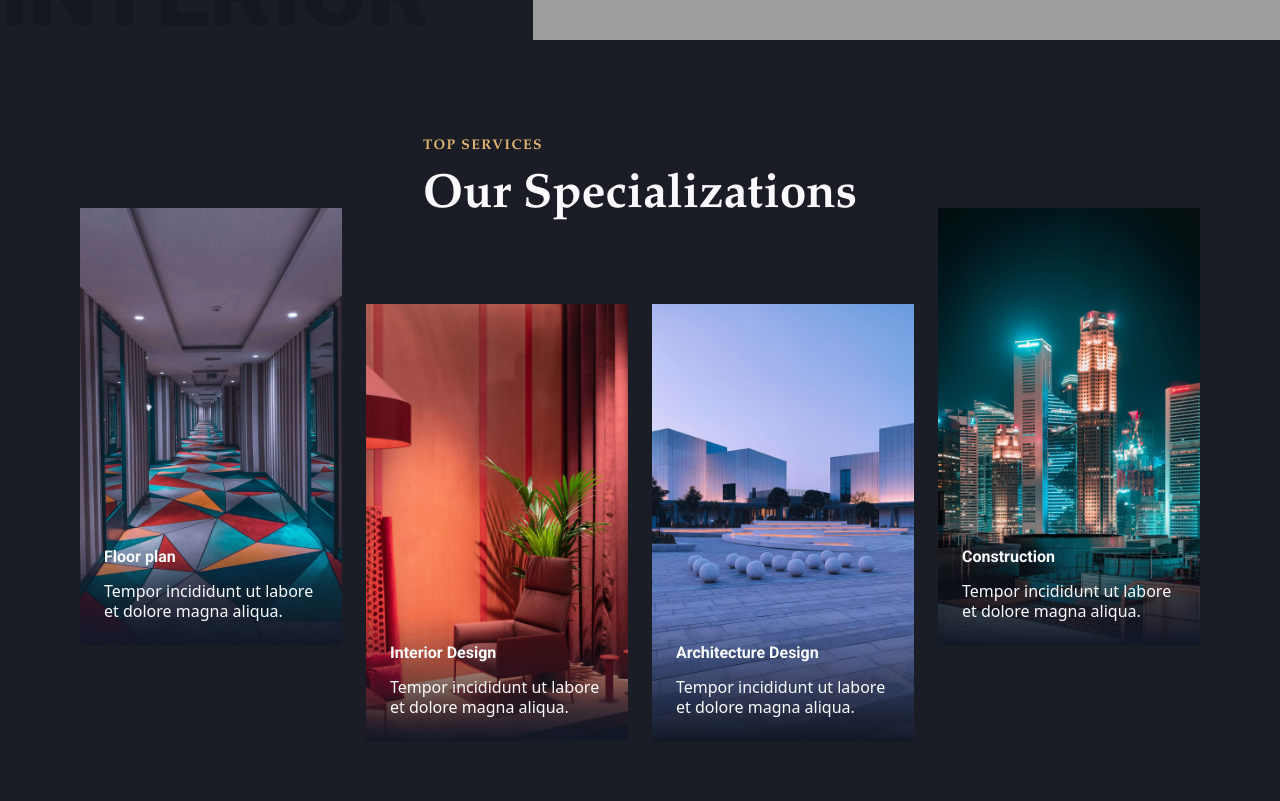
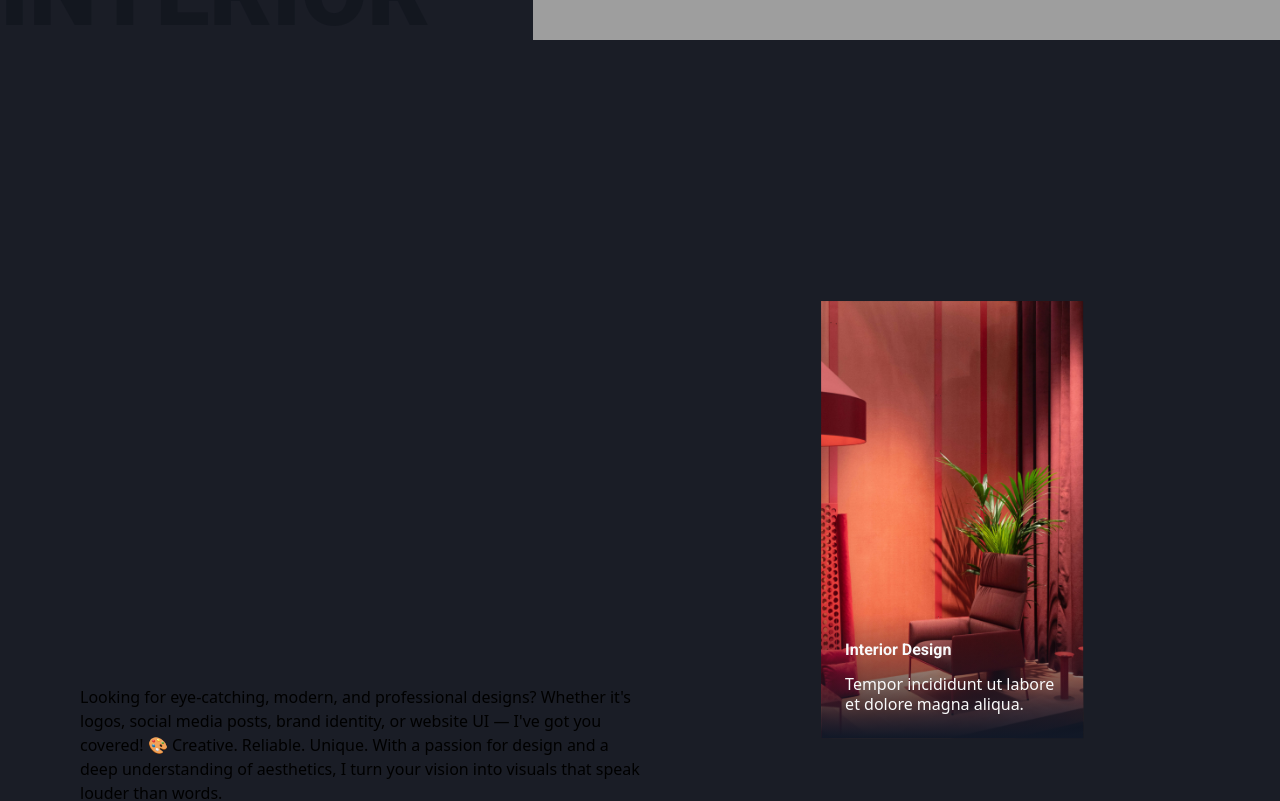
Before and after one commit to theabbos2004/RMC, a React (Vite) app: page / in a window 1280 px wide. Shown: the part 760-1561 px from the top of the page. Built offline with nearby package versions, Linux system fonts and the light colour scheme; grey boxes are pictures that could not be loaded.

Commit message:
add animaiton

```diff
--- a/package.json
+++ b/package.json
@@ -14,6 +14,7 @@
     "@hookform/resolvers": "^3.9.1",
     "emailjs": "^4.0.3",
     "formik": "^2.4.6",
+    "framer-motion": "^12.6.3",
     "react": "^18.3.1",
     "react-dom": "^18.3.1",
     "react-hook-form": "^7.53.2",
--- a/src/components/About.tsx
+++ b/src/components/About.tsx
@@ -32,7 +32,7 @@ export default function About() {
             </div>
             <div className="w-full lg:w-2/4 flex items-center justify-center">
               <Slider
-                positon={["5","0"]}
+                positon={{y:["5","0"]}}
                 sliders={AboutImageList}
                 sliderClassName="!grid-cols-2 !gap-10 !lg:gap-4 place-items-center"
                 classNameBoxCard="!w-auto"
--- a/src/components/Projects.tsx
+++ b/src/components/Projects.tsx
@@ -38,7 +38,7 @@ export default function Projects() {
             <div className="flex w-full">
                 {
                     list &&
-                        <Slider positon={["0","6"]}  sliders={list}
+                        <Slider positon={{y:["0","6"]}}  sliders={list}
                             boxClassName="!justify-center"
                             classNameBoxCard="border-2 border-gray-50 !w-auto"
                             sliderClassName="!flex-wrap place-items-center gap-5"
--- a/src/components/Specializations.tsx
+++ b/src/components/Specializations.tsx
@@ -2,19 +2,116 @@
 import { specializationsList } from "../constans";
 import { Slider, Title } from "./shared";
 import { useMainContext } from "../contexts";
+import { motion,useMotionValueEvent, useScroll } from 'framer-motion'
+import { useEffect, useRef, useState } from "react";
+import { Specializations as SpecializationsType } from "../types";
+export type SpecializationsTypes = {classNameBoxCard?:string,x?:string,y?:string,ref?:React.RefObject<HTMLDivElement>} & SpecializationsType
 export default function Specializations() {
   const {windowSize}=useMainContext()
+  const {scrollYProgress}=useScroll()
+  const [latest,setLatest]=useState<number>()
+  const [sliders,setSliders]=useState<SpecializationsTypes[]>([])
+  const [positon,setPostion]=useState<{ x?: string[],y?: string[]}[]>([])
+  const sectionRef=useRef<HTMLDivElement>(null)
+  const sectionChildRef=useRef<HTMLDivElement>(null)
+  useEffect(()=>{
+    if(specializationsList && sectionRef?.current){
+      const halfHeightOfSectionRef=Math.round((sectionRef?.current?.offsetTop + sectionRef?.current?.clientHeight)/1000*7)
+      const sectionChildRefHeight=sectionChildRef.current && sectionChildRef.current?.clientHeight/100
+      let list:SpecializationsTypes[]=[...specializationsList]
+      list[1]={...specializationsList[1],
+        ref:sectionChildRef,
+        classNameBoxCard:`opacity-[2]`,
+        x:`${(latest && Number(windowSize?.width)> 1024) ?
+          (
+            (latest >= halfHeightOfSectionRef) ? windowSize?.width && windowSize?.width/45 :
+            (latest > 13) ? windowSize?.width && latest * (windowSize?.width/45)/halfHeightOfSectionRef:
+            0
+          ):
+          0
+        }rem`,
+        y:`${(latest && Number(windowSize?.width)> 1024) ?
+          (
+            (latest > 13) && sectionChildRefHeight ? Number(windowSize?.height)/100-(sectionChildRefHeight/2):
+            6
+          ):
+          0
+        }rem`
+      }
+      list[2]={...specializationsList[2],
+        y:`${(latest && Number(windowSize?.width)> 1024) ?
+          (
+            (latest > 13) && sectionChildRefHeight ? Number(windowSize?.height)/100-(sectionChildRefHeight/2):
+            6
+          ):
+          0
+        }rem`
+      }
+      setSliders(list)
+    }
+    if (
+      Number(windowSize?.width) > 1024 &&
+      (
+        !positon[positon.length - 1] ||
+        JSON.stringify(positon[positon.length - 1]) !== JSON.stringify({ y: ["0", "6", "6", "0"] })
+      )
+    ) {
+      setPostion((IState) => {
+        const newState = [...IState];
+        newState.push({ y: ["0", "6", "6", "0"] });
+        return newState;
+      });
+    }
+    else if(
+      Number(windowSize?.width) < 1024 &&
+      JSON.stringify(positon[positon.length - 1]) !== JSON.stringify({ y: ["0", "0"] })
+    ){
+      setPostion(IState=>{
+        const newState=[...IState]
+        newState.push({y:["0","0"]})
+        return newState
+      })
+    }
+  },[latest,sectionRef,windowSize,sectionChildRef])
+  useMotionValueEvent(scrollYProgress, "change", (latest) => {
+    setLatest(Math.round(latest*100));
+  })
   return (
-    <div className="w-full relative py-32" id="Slime-Shop">
-        <div className="w-full flex flex-col items-center gap-5 container mx-auto ">
+    <div ref={sectionRef} className="w-full relative py-32 lg:h-[250vh]" id="Slime-Shop">
+        <div
+          className={`w-full flex flex-col items-center gap-5 container mx-auto sticky top-[3rem]`}
+          >
             <Slider
-              sliders={specializationsList}
-              positon={windowSize?.width && windowSize?.width > 1024 ?["0","6","6","0"]:["0","0"]}
-              titleElement={<div className="lg:absolute z-[1] top-[-3rem]"><Title title="TOP SERVICES" subTitle="Our Specializations" boxClassName="!items-start"/></div>}
+              sliders={sliders}
+              positon={positon[positon.length-1]}
+              titleElement={
+                <motion.div
+                  initial={{opacity:0}}
+                  whileInView={{opacity:Number(windowSize?.width)> 1024 ? (latest && (latest < 10) ? 1 : 0):1}}
+                  transition={{duration:0.5}}
+                  className="lg:absolute z-[1] lg:top-[-3rem]">
+                  <Title title="TOP SERVICES" subTitle="Our Specializations" boxClassName="!items-start"/>
+                </motion.div>}
               boxClassName="lg:!flex-nowrap !justify-start lg:!justify-center !py-10 gap-5 lg:gap-0"
               sliderClassName="w-full grid-flow-col !grid-cols-none !gap-6 lg:gap-0  overflow-hidden overflow-x-scroll lg:overflow-visible scrollbar-hide lg:place-items-center"
-              classNameBoxCard="lg:w-auto"
+              classNameBoxCard={`lg:w-auto ${Number(windowSize?.width)> 1024 ? (latest && (latest < 13) ? "opacity-1" : "opacity-0"):"opacity-1"} duration-300`}
               />
+        </div>
+        <div className={` hidden lg:block sticky container top-[calc(100vh/2-5rem)]`}>
+          <motion.div
+            initial={{opacity:0}}
+            whileInView={{opacity:latest && (latest < 18) ? 0 : 1}}
+            transition={{duration:0.5}}
+            className="w-2/4 flex justify-center"
+            >
+            <p>
+              Looking for eye-catching, modern, and professional designs?
+              Whether it's logos, social media posts, brand identity, or website UI — I've got you covered!
+
+              🎨 Creative. Reliable. Unique.
+              With a passion for design and a deep understanding of aesthetics, I turn your vision into visuals that speak louder than words.
+            </p>
+          </motion.div>
         </div>
   </div>
   )
--- a/src/components/shared/Card.tsx
+++ b/src/components/shared/Card.tsx
@@ -1,8 +1,21 @@
-import { memo } from "react"
+import React, { forwardRef, memo } from "react";
 
-function Card({imageUrl,title,main,style,classNameBox,classNameTitle,classNameMain}:{imageUrl?:any,title?:string,main?:string,style?:any,classNameBox?:string,classNameTitle?:string,classNameMain?:string}) {
+export type CardProps = {
+  imageUrl?: string;
+  title?: string;
+  main?: string;
+  style?: React.CSSProperties;
+  classNameBox?: string;
+  classNameTitle?: string;
+  classNameMain?: string;
+};
+
+ const Card = forwardRef<HTMLDivElement, CardProps>(({
+  imageUrl, title, main, style, classNameBox, classNameTitle, classNameMain
+}, ref) => {
   return (
     <div
+      ref={ref}
       className={`w-72 flex flex-col justify-end group text-gray-50 cursor-pointer bg-[100%_100%] ${classNameBox}`}
       style={{
         ...style
@@ -20,5 +33,5 @@ function Card({imageUrl,title,main,style,classNameBox,classNameTitle,classNameMa
         </div>
     </div>
   )
-}
+})
 export default memo(Card)
--- a/src/components/shared/Slider.tsx
+++ b/src/components/shared/Slider.tsx
@@ -1,27 +1,37 @@
 import { memo, ReactNode, useEffect, useRef, useState } from "react";
 import Card from "./Card";
+import { useMainContext } from "../../contexts";
 type MyObject = {
+    x?: string,
     y?: string,
     imageUrl?:string,
     title?:string,
     main?:string,
   };
 
-function Slider({sliders,positon,sliderClassName,boxClassName,titleElement,classNameBoxCard}:{sliders:any[],positon?:string[],sliderClassName?:string,boxClassName?:string,titleElement?:ReactNode,classNameBoxCard?:string}) {
-    const [list,setList]=useState<MyObject[]>()
-    const slideChildrenRef =  useRef<HTMLDivElement>(null);
-    const slideParentRef =  useRef<HTMLDivElement>(null);
-    useEffect(()=>{
-        if(sliders && positon){
-            const list :MyObject[]=sliders
+function Slider({sliders,positon,sliderClassName,boxClassName,titleElement,classNameBoxCard}:{sliders:any[],positon?:{ x?: string[],y?: string[]},sliderClassName?:string,boxClassName?:string,titleElement?:ReactNode,classNameBoxCard?:string}) {
+  const [list,setList]=useState<MyObject[]>()
+  const slideChildrenRef =  useRef<HTMLDivElement>(null);
+  const slideParentRef =  useRef<HTMLDivElement>(null);
+  const {windowSize}=useMainContext()
+  useEffect(()=>{
+    if(sliders && positon){
+            let list :MyObject[]=[...sliders]
             let num=0
+            let numX=0
             for (let i = 0; i < list.length; i++) {
-                list[i].y=`${positon[i-positon?.length*num]}rem`
-                if((i+1)%positon?.length===0){num++}
+              if(positon?.y && !list[i].y){
+                list[i].y=`${positon?.y[i-positon?.y.length*num]||0}rem`
+                if((i+1)%positon?.y?.length===0){num++}
+              }
+              if(positon?.x && !list[i].x){
+                list[i].x=`${positon?.x[i-positon?.x.length*num]||0}rem`
+                if((i+1)%positon?.x?.length===0){numX++}
+              }
             }
             setList(list)
         }
-    },[sliders])
+    },[sliders,positon])
 
   useEffect(() => {
       if (slideChildrenRef.current && list && list?.length > 1) {
@@ -35,8 +45,7 @@ function Slider({sliders,positon,sliderClassName,boxClassName,titleElement,class
               slideChildrenCurrent.scrollLeft = all
           }, 100);
       }
-    }, [list])
-
+    }, [list,windowSize])
   return (
     <div
         className={`relative w-full flex flex-wrap justify-center pb-[5rem] ${boxClassName}`}
@@ -46,8 +55,8 @@ function Slider({sliders,positon,sliderClassName,boxClassName,titleElement,class
         <div className={`w-full grid grid-cols-2 lg:grid-cols-4 ${sliderClassName}`}
           ref={slideChildrenRef}
         >
-          {list?.map((specialization:MyObject,indx:number)=>
-              <Card key={indx} imageUrl={specialization?.imageUrl} title={specialization?.title} main={specialization?.main} style={{transform:`translateY(${specialization?.y})`}} classNameBox={classNameBoxCard}/>
+          {list?.map((specialization: {classNameBoxCard?:string,ref?: React.RefObject<HTMLDivElement>} & MyObject,indx:number)=>
+              <Card key={indx} ref={specialization?.ref} imageUrl={specialization?.imageUrl} title={specialization?.title} main={specialization?.main} style={{transform:`translate(${specialization?.x || 0},${specialization?.y || 0})`}} classNameBox={`${classNameBoxCard} ${specialization?.classNameBoxCard}`}/>
           )}
         </div>
     </div>
```
Also changed, not shown: src/styles/specializations.module.css (added, +18 -0 lines), 1 other file (tests, documents, lock files or other folders).
